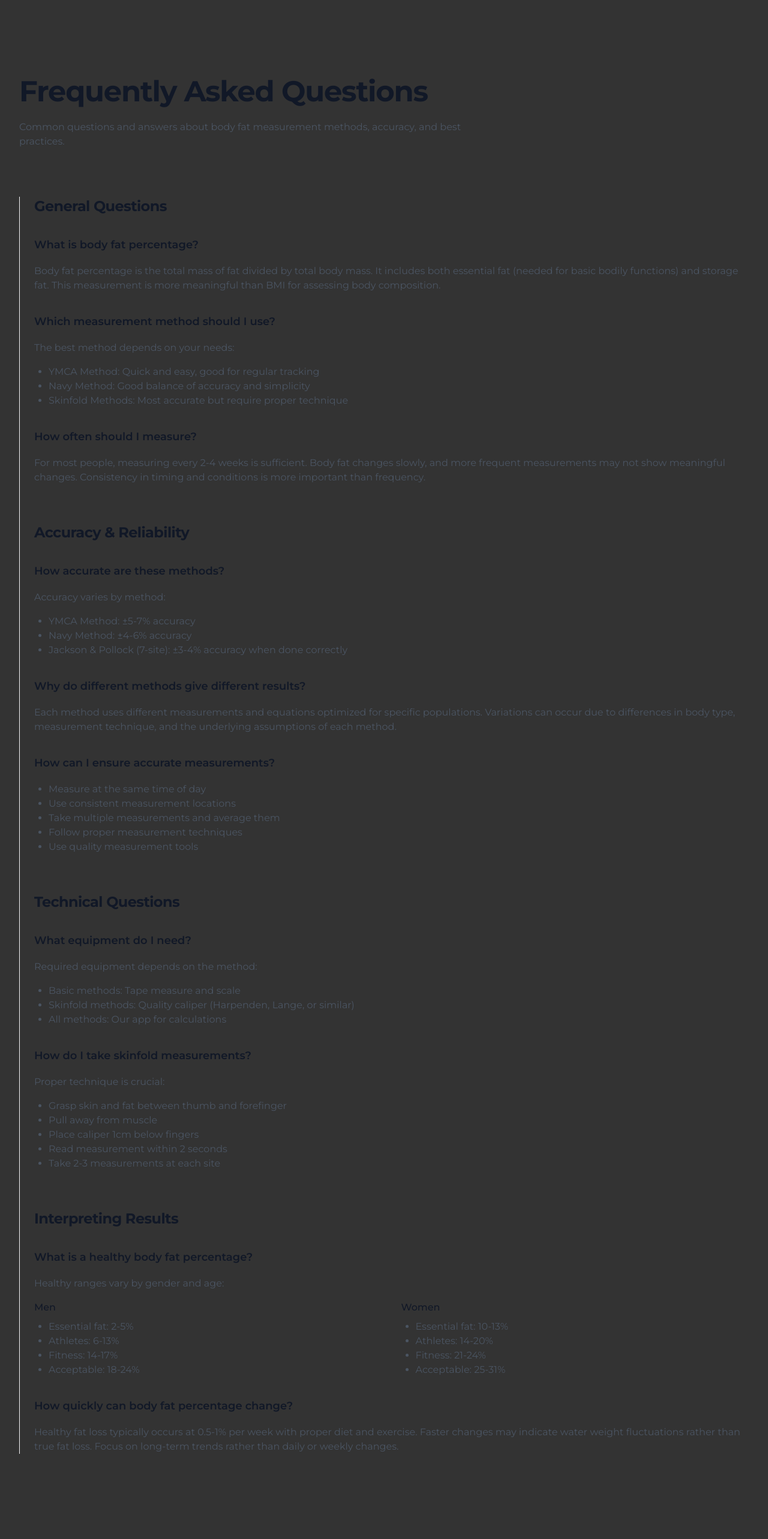
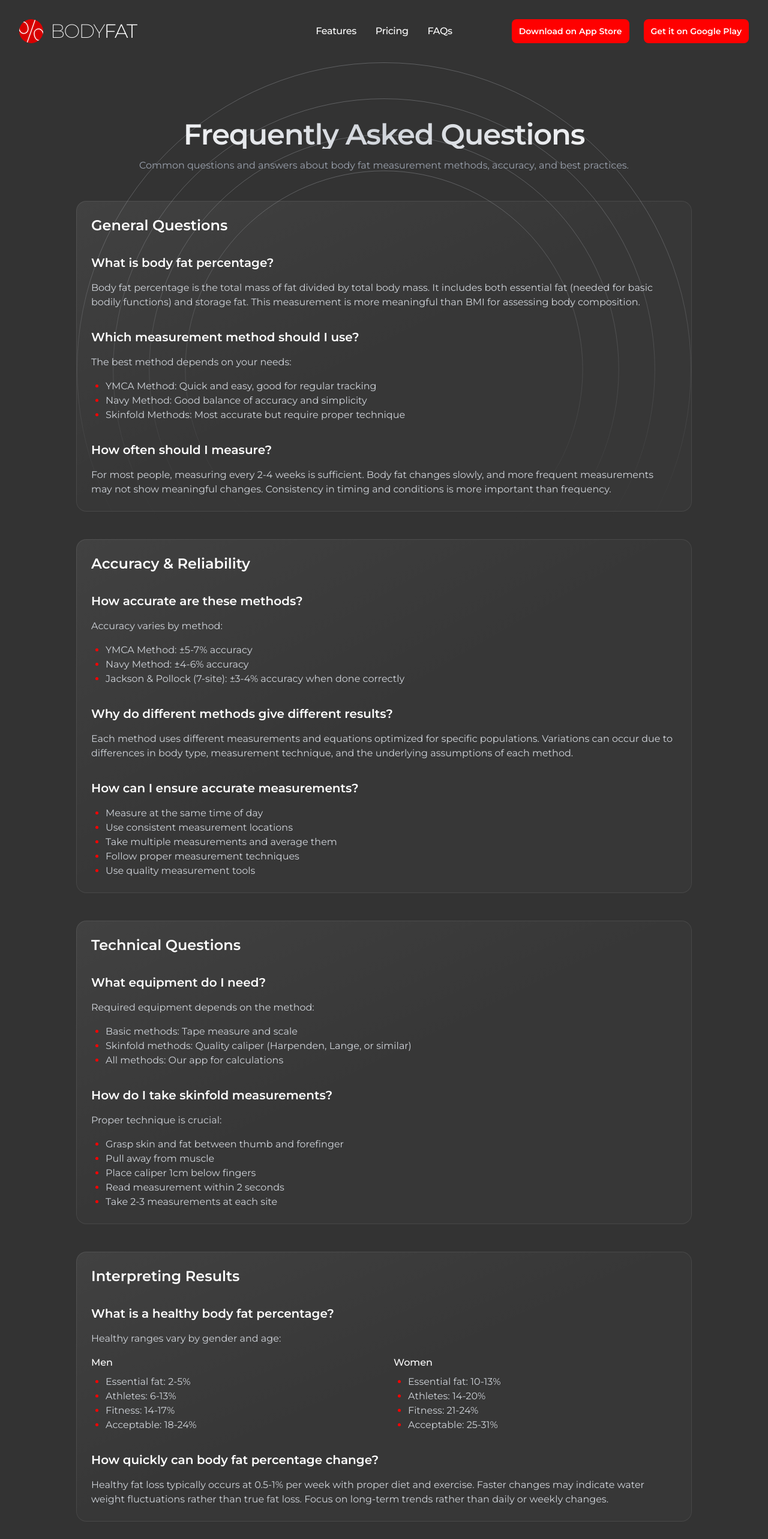
Before and after one commit to tehidea/bodyfatcalculator, a Next.js app: page /faq in a window 1280 px wide. Shown: the top 2566 px of the page at 60% size. Before the commit the page ends 2424 px from the top, so only its background shows below. Built offline with nearby package versions, Linux system fonts and the light colour scheme.

Commit message:
Fix layout

```diff
--- /dev/null
+++ b/src/app/faq/layout.tsx
@@ -0,0 +1,13 @@
+import { Metadata } from 'next'
+
+export const metadata: Metadata = {
+  title: 'Frequently Asked Questions | Body Fat Calculator Pro',
+  description:
+    'Common questions and answers about body fat measurement methods, accuracy, techniques, and best practices.',
+  keywords:
+    'body fat FAQ, measurement questions, body fat accuracy, measurement techniques, body fat calculation help',
+}
+
+export default function FAQLayout({ children }: { children: React.ReactNode }) {
+  return children
+}
--- a/src/app/faq/page.tsx
+++ b/src/app/faq/page.tsx
@@ -1,56 +1,67 @@
+'use client'
+
 import { Container } from '@/components/Container'
-import { Metadata } from 'next'
-
-export const metadata: Metadata = {
-  title: 'Frequently Asked Questions | Body Fat Calculator Pro',
-  description:
-    'Common questions and answers about body fat measurement methods, accuracy, techniques, and best practices.',
-  keywords:
-    'body fat FAQ, measurement questions, body fat accuracy, measurement techniques, body fat calculation help',
-}
+import { CirclesBackground } from '@/components/CirclesBackground'
+import { motion } from 'framer-motion'
+import { Layout } from '@/components/Layout'
 
 export default function FAQ() {
   return (
-    <Container className="mt-16 sm:mt-32">
-      <header className="max-w-3xl">
-        <h1 className="text-4xl font-bold tracking-tight text-gray-900 sm:text-5xl">
+    <Layout>
+      <Container className="relative isolate py-16 sm:py-24">
+        <CirclesBackground className="absolute left-1/2 top-0 -z-10 h-[64rem] w-[64rem] -translate-x-1/2 stroke-gray-300/30 [mask-image:linear-gradient(to_bottom,white_20%,transparent_75%)]" />
+
+        <div className="mx-auto max-w-5xl">
+          <motion.div
+            className="mb-12 text-center"
+            initial={{ opacity: 0, y: 20 }}
+            animate={{ opacity: 1, y: 0 }}
+            transition={{ duration: 0.5 }}
+          >
+            <h1 className="bg-gradient-to-r from-white via-gray-300 to-white bg-clip-text text-4xl font-semibold tracking-tight text-transparent sm:text-5xl">
               Frequently Asked Questions
             </h1>
-        <p className="mt-6 text-base text-gray-600">
+            <p className="mt-4 text-base text-gray-400">
               Common questions and answers about body fat measurement methods,
               accuracy, and best practices.
             </p>
-      </header>
+          </motion.div>
 
-      <div className="mt-16 sm:mt-20">
-        <div className="md:border-l md:border-gray-100 md:pl-6">
-          <div className="space-y-16">
+          <div className="space-y-12">
             {/* General Questions */}
-            <section>
-              <h2 className="text-2xl font-bold tracking-tight text-gray-900">
+            <motion.section
+              initial={{ opacity: 0, y: 20 }}
+              animate={{ opacity: 1, y: 0 }}
+              transition={{ duration: 0.5, delay: 0.1 }}
+              className="relative rounded-2xl bg-white/[0.02] p-6 ring-1 ring-white/10 transition-colors duration-300 hover:bg-white/[0.04]"
+            >
+              <div className="absolute -inset-px rounded-2xl bg-gradient-to-br from-white/5 via-transparent to-transparent" />
+              <div className="relative">
+                <h2 className="text-2xl font-semibold text-white">
                   General Questions
                 </h2>
                 <div className="mt-8 space-y-8">
                   <article>
-                  <h3 className="text-lg font-semibold text-gray-900">
+                    <h3 className="text-xl font-semibold text-white">
                       What is body fat percentage?
                     </h3>
-                  <p className="mt-4 text-gray-600">
+                    <p className="mt-4 text-gray-300">
                       Body fat percentage is the total mass of fat divided by
-                    total body mass. It includes both essential fat (needed for
-                    basic bodily functions) and storage fat. This measurement is
-                    more meaningful than BMI for assessing body composition.
+                      total body mass. It includes both essential fat (needed
+                      for basic bodily functions) and storage fat. This
+                      measurement is more meaningful than BMI for assessing body
+                      composition.
                     </p>
                   </article>
 
                   <article>
-                  <h3 className="text-lg font-semibold text-gray-900">
+                    <h3 className="text-xl font-semibold text-white">
                       Which measurement method should I use?
                     </h3>
-                  <p className="mt-4 text-gray-600">
+                    <p className="mt-4 text-gray-300">
                       The best method depends on your needs:
                     </p>
-                  <ul className="mt-4 list-disc pl-6 text-gray-600">
+                    <ul className="mt-4 list-disc pl-6 text-gray-300 marker:text-[#FF0000]">
                       <li>
                         YMCA Method: Quick and easy, good for regular tracking
                       </li>
@@ -65,33 +76,41 @@ export default function FAQ() {
                   </article>
 
                   <article>
-                  <h3 className="text-lg font-semibold text-gray-900">
+                    <h3 className="text-xl font-semibold text-white">
                       How often should I measure?
                     </h3>
-                  <p className="mt-4 text-gray-600">
+                    <p className="mt-4 text-gray-300">
                       For most people, measuring every 2-4 weeks is sufficient.
-                    Body fat changes slowly, and more frequent measurements may
-                    not show meaningful changes. Consistency in timing and
+                      Body fat changes slowly, and more frequent measurements
+                      may not show meaningful changes. Consistency in timing and
                       conditions is more important than frequency.
                     </p>
                   </article>
                 </div>
-            </section>
+              </div>
+            </motion.section>
 
             {/* Accuracy Questions */}
-            <section>
-              <h2 className="text-2xl font-bold tracking-tight text-gray-900">
+            <motion.section
+              initial={{ opacity: 0, y: 20 }}
+              animate={{ opacity: 1, y: 0 }}
+              transition={{ duration: 0.5, delay: 0.2 }}
+              className="relative rounded-2xl bg-white/[0.02] p-6 ring-1 ring-white/10 transition-colors duration-300 hover:bg-white/[0.04]"
+            >
+              <div className="absolute -inset-px rounded-2xl bg-gradient-to-br from-white/5 via-transparent to-transparent" />
+              <div className="relative">
+                <h2 className="text-2xl font-semibold text-white">
                   Accuracy & Reliability
                 </h2>
                 <div className="mt-8 space-y-8">
                   <article>
-                  <h3 className="text-lg font-semibold text-gray-900">
+                    <h3 className="text-xl font-semibold text-white">
                       How accurate are these methods?
                     </h3>
-                  <p className="mt-4 text-gray-600">
+                    <p className="mt-4 text-gray-300">
                       Accuracy varies by method:
                     </p>
-                  <ul className="mt-4 list-disc pl-6 text-gray-600">
+                    <ul className="mt-4 list-disc pl-6 text-gray-300 marker:text-[#FF0000]">
                       <li>YMCA Method: ±5-7% accuracy</li>
                       <li>Navy Method: ±4-6% accuracy</li>
                       <li>
@@ -102,22 +121,22 @@ export default function FAQ() {
                   </article>
 
                   <article>
-                  <h3 className="text-lg font-semibold text-gray-900">
+                    <h3 className="text-xl font-semibold text-white">
                       Why do different methods give different results?
                     </h3>
-                  <p className="mt-4 text-gray-600">
+                    <p className="mt-4 text-gray-300">
                       Each method uses different measurements and equations
-                    optimized for specific populations. Variations can occur due
-                    to differences in body type, measurement technique, and the
-                    underlying assumptions of each method.
+                      optimized for specific populations. Variations can occur
+                      due to differences in body type, measurement technique,
+                      and the underlying assumptions of each method.
                     </p>
                   </article>
 
                   <article>
-                  <h3 className="text-lg font-semibold text-gray-900">
+                    <h3 className="text-xl font-semibold text-white">
                       How can I ensure accurate measurements?
                     </h3>
-                  <ul className="mt-4 list-disc pl-6 text-gray-600">
+                    <ul className="mt-4 list-disc pl-6 text-gray-300 marker:text-[#FF0000]">
                       <li>Measure at the same time of day</li>
                       <li>Use consistent measurement locations</li>
                       <li>Take multiple measurements and average them</li>
@@ -126,27 +145,35 @@ export default function FAQ() {
                     </ul>
                   </article>
                 </div>
-            </section>
+              </div>
+            </motion.section>
 
             {/* Technical Questions */}
-            <section>
-              <h2 className="text-2xl font-bold tracking-tight text-gray-900">
+            <motion.section
+              initial={{ opacity: 0, y: 20 }}
+              animate={{ opacity: 1, y: 0 }}
+              transition={{ duration: 0.5, delay: 0.3 }}
+              className="relative rounded-2xl bg-white/[0.02] p-6 ring-1 ring-white/10 transition-colors duration-300 hover:bg-white/[0.04]"
+            >
+              <div className="absolute -inset-px rounded-2xl bg-gradient-to-br from-white/5 via-transparent to-transparent" />
+              <div className="relative">
+                <h2 className="text-2xl font-semibold text-white">
                   Technical Questions
                 </h2>
                 <div className="mt-8 space-y-8">
                   <article>
-                  <h3 className="text-lg font-semibold text-gray-900">
+                    <h3 className="text-xl font-semibold text-white">
                       What equipment do I need?
                     </h3>
                     <div className="mt-4 space-y-4">
-                    <p className="text-gray-600">
+                      <p className="text-gray-300">
                         Required equipment depends on the method:
                       </p>
-                    <ul className="list-disc pl-6 text-gray-600">
+                      <ul className="list-disc pl-6 text-gray-300 marker:text-[#FF0000]">
                         <li>Basic methods: Tape measure and scale</li>
                         <li>
-                        Skinfold methods: Quality caliper (Harpenden, Lange, or
-                        similar)
+                          Skinfold methods: Quality caliper (Harpenden, Lange,
+                          or similar)
                         </li>
                         <li>All methods: Our app for calculations</li>
                       </ul>
@@ -154,13 +181,13 @@ export default function FAQ() {
                   </article>
 
                   <article>
-                  <h3 className="text-lg font-semibold text-gray-900">
+                    <h3 className="text-xl font-semibold text-white">
                       How do I take skinfold measurements?
                     </h3>
-                  <p className="mt-4 text-gray-600">
+                    <p className="mt-4 text-gray-300">
                       Proper technique is crucial:
                     </p>
-                  <ul className="mt-4 list-disc pl-6 text-gray-600">
+                    <ul className="mt-4 list-disc pl-6 text-gray-300 marker:text-[#FF0000]">
                       <li>Grasp skin and fat between thumb and forefinger</li>
                       <li>Pull away from muscle</li>
                       <li>Place caliper 1cm below fingers</li>
@@ -169,26 +196,34 @@ export default function FAQ() {
                     </ul>
                   </article>
                 </div>
-            </section>
+              </div>
+            </motion.section>
 
             {/* Interpretation Questions */}
-            <section>
-              <h2 className="text-2xl font-bold tracking-tight text-gray-900">
+            <motion.section
+              initial={{ opacity: 0, y: 20 }}
+              animate={{ opacity: 1, y: 0 }}
+              transition={{ duration: 0.5, delay: 0.4 }}
+              className="relative rounded-2xl bg-white/[0.02] p-6 ring-1 ring-white/10 transition-colors duration-300 hover:bg-white/[0.04]"
+            >
+              <div className="absolute -inset-px rounded-2xl bg-gradient-to-br from-white/5 via-transparent to-transparent" />
+              <div className="relative">
+                <h2 className="text-2xl font-semibold text-white">
                   Interpreting Results
                 </h2>
                 <div className="mt-8 space-y-8">
                   <article>
-                  <h3 className="text-lg font-semibold text-gray-900">
+                    <h3 className="text-xl font-semibold text-white">
                       What is a healthy body fat percentage?
                     </h3>
                     <div className="mt-4 space-y-4">
-                    <p className="text-gray-600">
+                      <p className="text-gray-300">
                         Healthy ranges vary by gender and age:
                       </p>
                       <div className="grid gap-8 sm:grid-cols-2">
                         <div>
-                        <h4 className="font-medium text-gray-900">Men</h4>
-                        <ul className="mt-2 list-disc pl-6 text-gray-600">
+                          <h4 className="font-medium text-white">Men</h4>
+                          <ul className="mt-2 list-disc pl-6 text-gray-300 marker:text-[#FF0000]">
                             <li>Essential fat: 2-5%</li>
                             <li>Athletes: 6-13%</li>
                             <li>Fitness: 14-17%</li>
@@ -196,8 +231,8 @@ export default function FAQ() {
                           </ul>
                         </div>
                         <div>
-                        <h4 className="font-medium text-gray-900">Women</h4>
-                        <ul className="mt-2 list-disc pl-6 text-gray-600">
+                          <h4 className="font-medium text-white">Women</h4>
+                          <ul className="mt-2 list-disc pl-6 text-gray-300 marker:text-[#FF0000]">
                             <li>Essential fat: 10-13%</li>
                             <li>Athletes: 14-20%</li>
                             <li>Fitness: 21-24%</li>
@@ -209,21 +244,22 @@ export default function FAQ() {
                   </article>
 
                   <article>
-                  <h3 className="text-lg font-semibold text-gray-900">
+                    <h3 className="text-xl font-semibold text-white">
                       How quickly can body fat percentage change?
                     </h3>
-                  <p className="mt-4 text-gray-600">
+                    <p className="mt-4 text-gray-300">
                       Healthy fat loss typically occurs at 0.5-1% per week with
-                    proper diet and exercise. Faster changes may indicate water
-                    weight fluctuations rather than true fat loss. Focus on
-                    long-term trends rather than daily or weekly changes.
+                      proper diet and exercise. Faster changes may indicate
+                      water weight fluctuations rather than true fat loss. Focus
+                      on long-term trends rather than daily or weekly changes.
                     </p>
                   </article>
                 </div>
-            </section>
               </div>
+            </motion.section>
           </div>
         </div>
       </Container>
+    </Layout>
   )
 }
```
Also changed, not shown: src/app/guides/layout.tsx (added, +17 -0 lines), src/app/guides/page.tsx (+115 -60 lines). Lines whose indentation alone changed are shown as unchanged.
